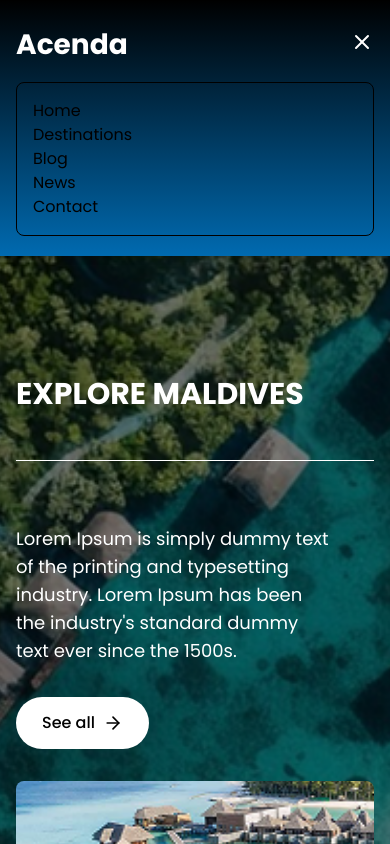
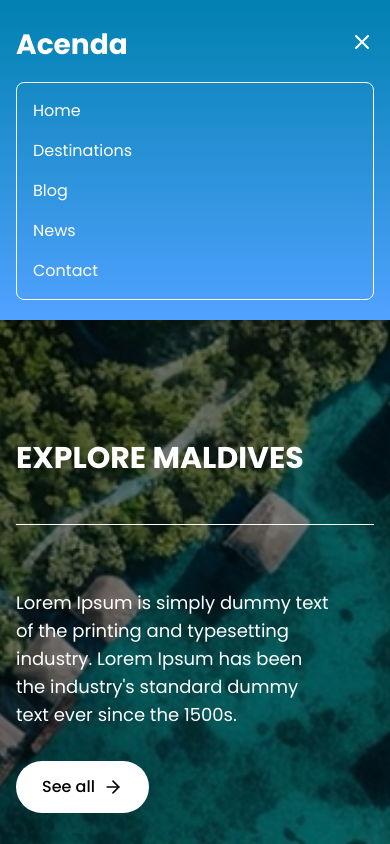
Before and after one commit to Iam-samyog/Acenda, a React (Vite) app: page /destinations in a window 390 px wide. Both pictures are taken after a click on the button 362 px from the left and 41 px from the top of the page. Shown: the top 844 px of the page. Built offline with nearby package versions, Linux system fonts and the light colour scheme.

Commit message:
Completed the home and Destination Responsive design

```diff
--- a/src/Destinations/Destinations.jsx
+++ b/src/Destinations/Destinations.jsx
@@ -9,7 +9,7 @@ import MaldivesExploration from "../components/MaldivesExploration";
 const Destinations = () => {
   return (
     <>
-  <div className="sticky top-0 z-50 bg-gradient-to-b bg-black to-[#006ab0] pb-5 shadow-md">
+  <div className="sticky top-0 z-50 bg-gradient-to-t bg-blue-400 to-[#0081B0] pb-5 shadow-md">
   <Nav />
 </div>
 <div>
--- a/src/Destinations/Nav.jsx
+++ b/src/Destinations/Nav.jsx
@@ -34,7 +34,7 @@ const Nav= () => {
 
         {/* Mobile menu */}
         {isOpen && (
-          <div className="md:hidden mt-4 flex flex-col gap-4black border text-black bg-opacity-80 p-4 rounded-lg">
+          <div className="md:hidden mt-4 flex flex-col gap-4 black border text-white   p-4 rounded-lg">
             {navitems.map((nav, index) => (
               <Link
                 key={index}
```
